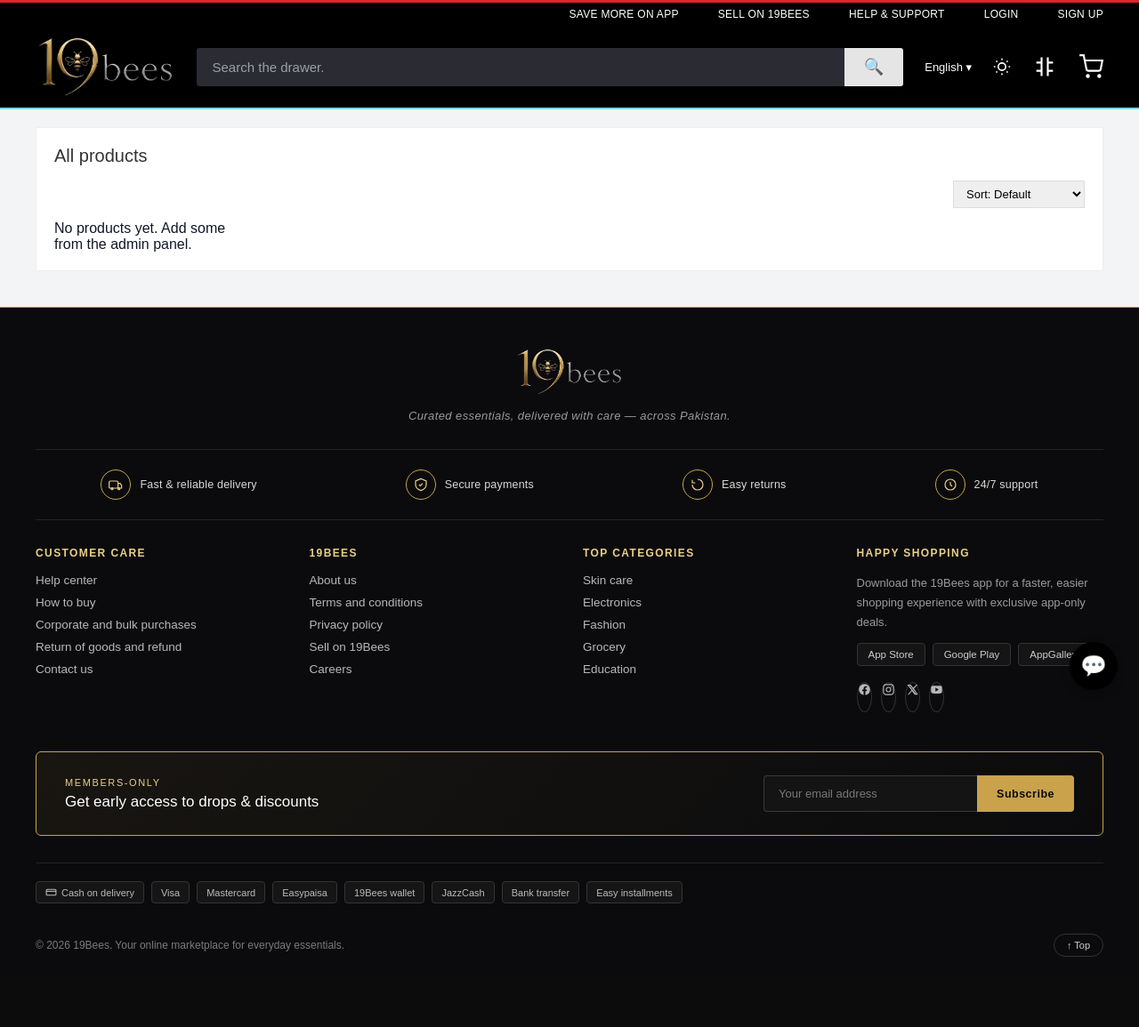
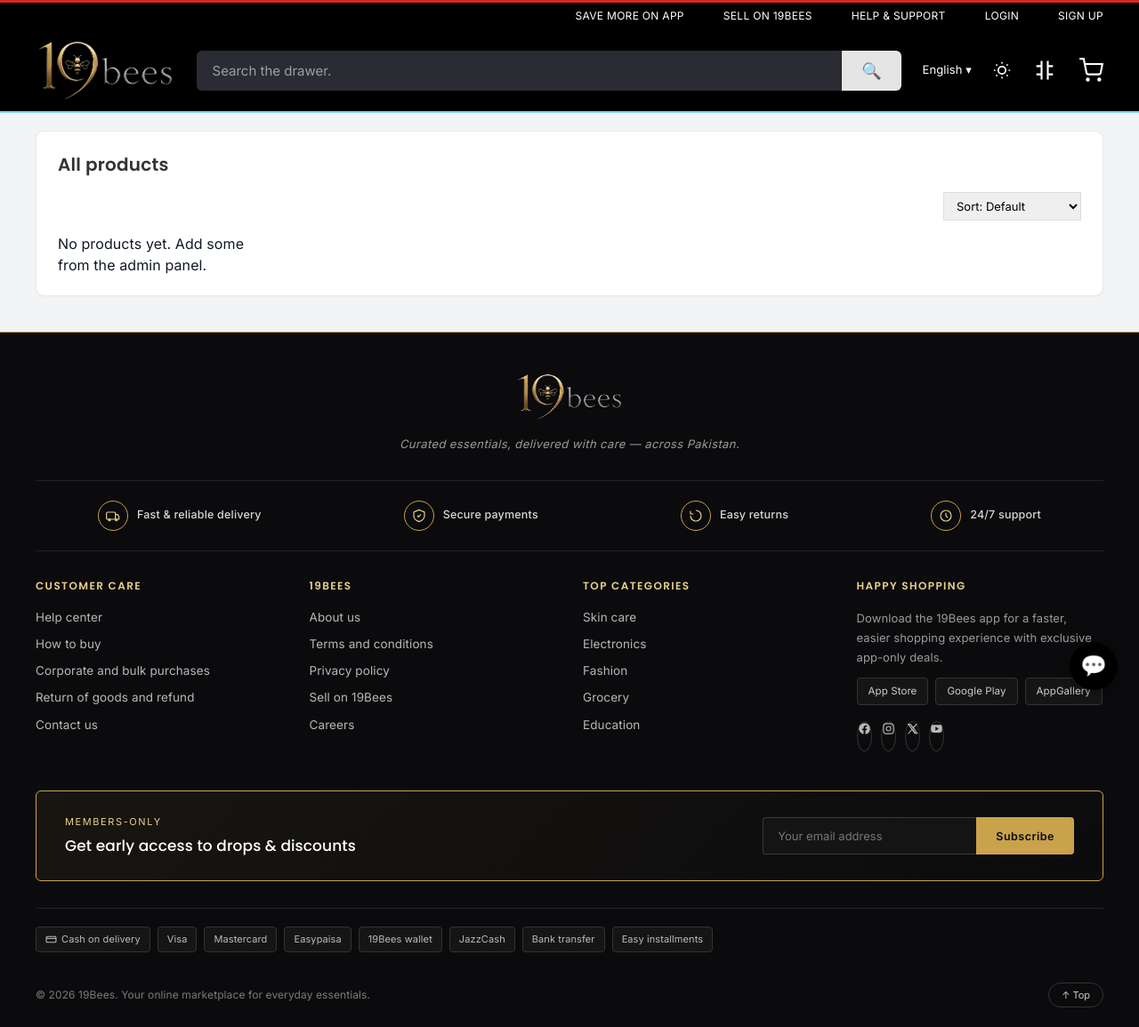
Before and after one commit to 647samad-design/Copy-Daraz, a Django app: page /products/ in a window 1280 px wide. Shown: the whole page at 89% size. Before the commit the page ends 1076 px from the top, so only its background shows below. Run offline with Django 5.2, Linux system fonts and the light colour scheme; data comes from the database, SQL or seed files in the repository; data that the repository does not hold is empty.

Commit message:
Fix STATIC_ROOT bug, add whitenoise, polish UI (fonts, shadows, spacing)

```diff
--- a/bees/templates/bees/base.html
+++ b/bees/templates/bees/base.html
@@ -34,8 +34,12 @@
     }
     </script>
     {% endblock %}
+    <link rel="preconnect" href="https://fonts.googleapis.com">
+    <link rel="preconnect" href="https://fonts.gstatic.com" crossorigin>
+    <link href="https://fonts.googleapis.com/css2?family=Poppins:wght@400;500;600;700&family=Inter:wght@400;500;600&display=swap" rel="stylesheet">
     <style>
-        * { margin: 0; padding: 0; box-sizing: border-box; font-family: Arial, Helvetica, sans-serif; }
+        * { margin: 0; padding: 0; box-sizing: border-box; font-family: 'Inter', Arial, Helvetica, sans-serif; }
+        h1, h2, h3, .logo, .section-header h2 { font-family: 'Poppins', 'Inter', Arial, sans-serif; }
         body { background: #F3F4F6; color: #111827; transition: background 0.2s ease, color 0.2s ease; }
 
         html[data-theme="dark"] body { background: #14151a; color: #ddd; }
@@ -353,6 +357,47 @@
             .trust-strip { gap: 12px; }
             .trust-item { font-size: 11px; }
         }
+
+        /* ============ Polish layer: refined spacing, corners & depth (non-destructive overrides) ============ */
+        body { letter-spacing: 0.1px; line-height: 1.5; }
+
+        .section {
+            border-radius: 10px; border-color: #ececec;
+            box-shadow: 0 1px 3px rgba(0,0,0,0.04);
+            padding: 22px 24px;
+        }
+        html[data-theme="dark"] .section { box-shadow: 0 1px 3px rgba(0,0,0,0.25); }
+
+        .section-header h2 { font-weight: 600; letter-spacing: 0.2px; }
+
+        .product-card { border-radius: 10px; padding: 14px; }
+        .product-card .img-wrap { border-radius: 8px; }
+        .product-card:hover { box-shadow: 0 10px 24px rgba(0,0,0,0.09); }
+        .product-card .price { letter-spacing: 0.2px; }
+        .product-card .discount { border-radius: 5px; }
+
+        .category-box { border-radius: 10px; border: 1px solid #eee; margin: 4px; transition: box-shadow 0.2s ease, transform 0.2s ease; }
+        .category-box:hover { box-shadow: 0 8px 18px rgba(0,0,0,0.08); transform: translateY(-2px); }
+        .category-grid { border: none; gap: 10px; }
+        html[data-theme="dark"] .category-box { border-color: #2c2d34; }
+
+        .search-input { border-radius: 6px 0 0 6px; }
+        .search-btn { border-radius: 0 6px 6px 0; transition: background 0.15s ease; }
+        .search-btn:hover { background: var(--gold-soft, #e8cf8a); }
+
+        .cart-badge { box-shadow: 0 0 0 2px #000; }
+        .app-modal, .chat-window { border-radius: 12px; overflow: hidden; }
+        .lang-menu, .search-suggestions { border-radius: 8px; overflow: hidden; }
+
+        .pagination a, .pagination span { border-radius: 6px; transition: all 0.15s ease; }
+        .pagination a:hover { border-color: var(--gold, #c9a24b); color: var(--gold, #c9a24b); }
+        .pagination .current { border-radius: 6px; }
+
+        .coupon-box button, .cancel-btn, .chat-input-row button { border-radius: 6px; }
+        .coupon-box input { border-radius: 6px 0 0 6px; }
+        .coupon-box button { border-radius: 0 6px 6px 0; }
+
+        .site-banner { letter-spacing: 0.3px; }
     </style>
 </head>
 <body id="top">
--- a/requirements.txt
+++ b/requirements.txt
@@ -1,4 +1,5 @@
 django>=6.0
+whitenoise
 google-auth
 python-dotenv
 reportlab
```
Also changed, not shown: backend/settings.py (+10 -0 lines), 1 other file.
